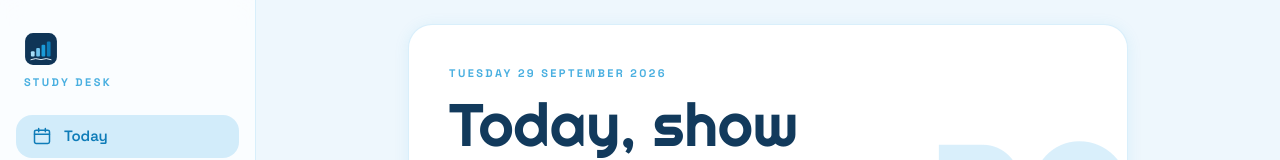
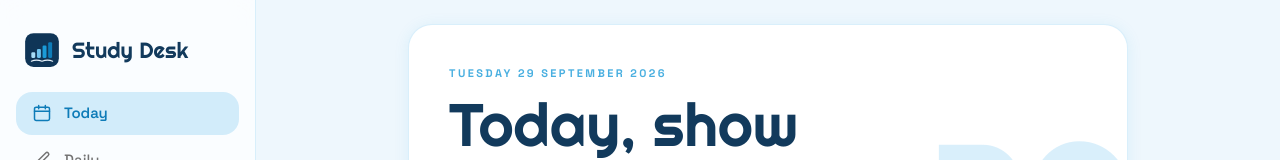
Before and after one commit to MASTERxVIC/StudyDesk-tracker, a Next.js app: page / in a window 1280 px wide. Shown: the top 160 px of the page. Built offline with nearby package versions, Linux system fonts and the light colour scheme; no server answers; the database is empty.

Commit message:
brand lockup righteous

```diff
--- a/app/components/Sidebar.js
+++ b/app/components/Sidebar.js
@@ -187,9 +187,9 @@ function NavItems({ onNavigate, pill }) {
 export function Sidebar() {
   return (
     <aside className="fixed inset-y-0 left-0 z-40 hidden w-64 flex-col border-r border-blush-200/70 bg-white/70 backdrop-blur-md dark:border-white/10 dark:bg-[#12263c]/90 lg:flex">
-      <div className="px-6 pb-2 pt-8">
-        <Logo size={34} />
-        <p className="eyebrow mt-2">Study Desk</p>
+      <div className="flex items-center gap-3 px-6 pb-2 pt-8">
+        <Logo size={36} />
+        <p className="font-display text-[22px] leading-none text-ink dark:text-[#e8f2fa]">Study Desk</p>
       </div>
       <nav className="relative flex flex-1 flex-col gap-1 px-4 py-4">
         <NavItems />
@@ -208,9 +208,9 @@ export function MobileBar() {
   return (
     <div className="sticky top-0 z-40 border-b border-blush-200/70 bg-blush-50/90 backdrop-blur-md dark:border-white/10 dark:bg-[#0e1e30]/90 lg:hidden">
       <div className="flex items-center justify-between px-4 pt-4">
-        <div>
-          <Logo size={28} />
-          <p className="eyebrow mt-1.5">Study Desk</p>
+        <div className="flex items-center gap-2.5">
+          <Logo size={30} />
+          <p className="font-display text-lg leading-none text-ink dark:text-[#e8f2fa]">Study Desk</p>
         </div>
         <ThemeToggle compact />
       </div>
```
